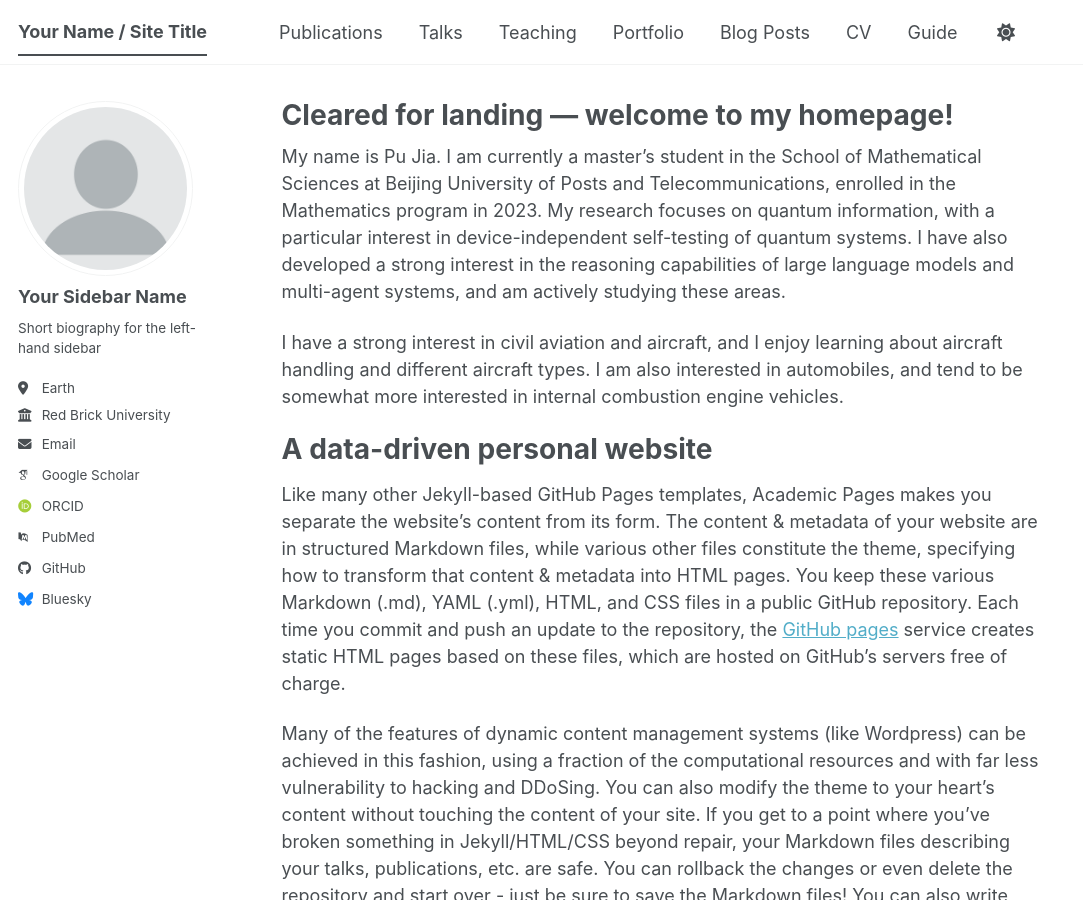
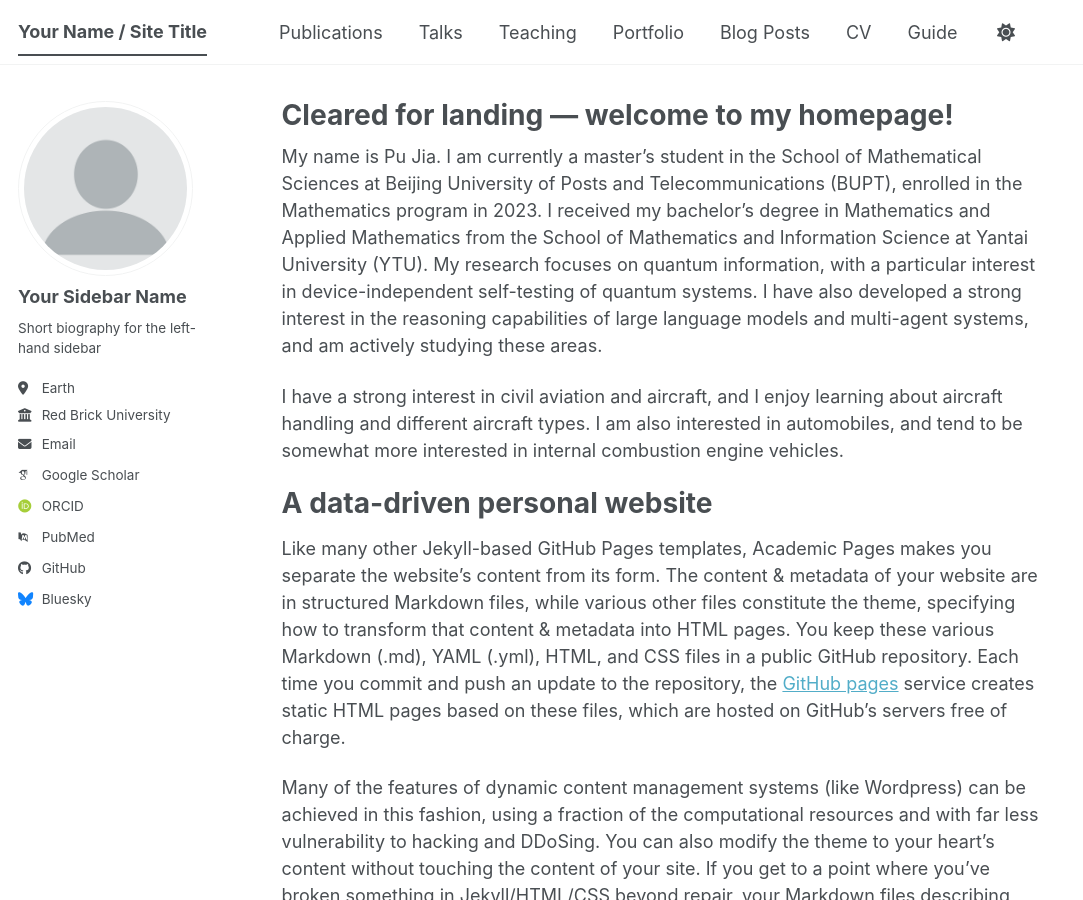
Before and after one commit to pujiayeah/pujiayeah.github.io, a Jekyll site: the page built from _pages/about.md, in a window 1280 px wide and 900 px high. Shown: the whole window, without its empty margins (0-1083 px from the left). Built offline with Jekyll 4.4.1, drawn with Linux system fonts in a browser that asks for light colours; some web fonts are replaced; a script bundle is joined from its source files by our own code; library files that are not in the unit come from our copies.

Commit message:
Update about.md

```diff
--- a/_pages/about.md
+++ b/_pages/about.md
@@ -7,7 +7,7 @@ redirect_from:
   - /about.html
 ---
 
-My name is Pu Jia. I am currently a master's student in the School of Mathematical Sciences at Beijing University of Posts and Telecommunications, enrolled in the Mathematics program in 2023. My research focuses on quantum information, with a particular interest in device-independent self-testing of quantum systems. I have also developed a strong interest in the reasoning capabilities of large language models and multi-agent systems, and am actively studying these areas.
+My name is Pu Jia. I am currently a master's student in the School of Mathematical Sciences at Beijing University of Posts and Telecommunications (BUPT), enrolled in the Mathematics program in 2023. I received my bachelor's degree in Mathematics and Applied Mathematics from the School of Mathematics and Information Science at Yantai University (YTU). My research focuses on quantum information, with a particular interest in device-independent self-testing of quantum systems. I have also developed a strong interest in the reasoning capabilities of large language models and multi-agent systems, and am actively studying these areas.
 
 I have a strong interest in civil aviation and aircraft, and I enjoy learning about aircraft handling and different aircraft types. I am also interested in automobiles, and tend to be somewhat more interested in internal combustion engine vehicles.
 
```
